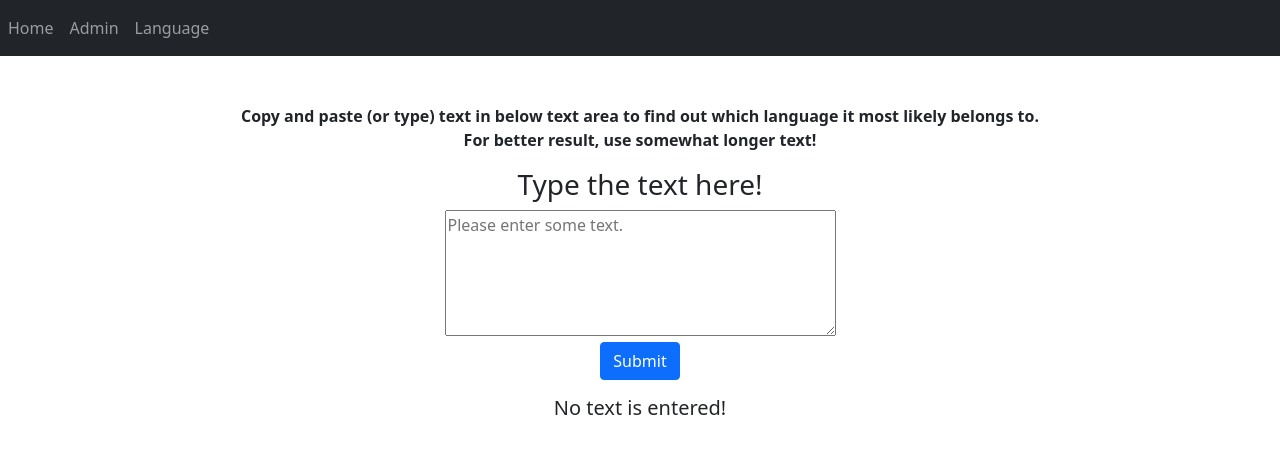
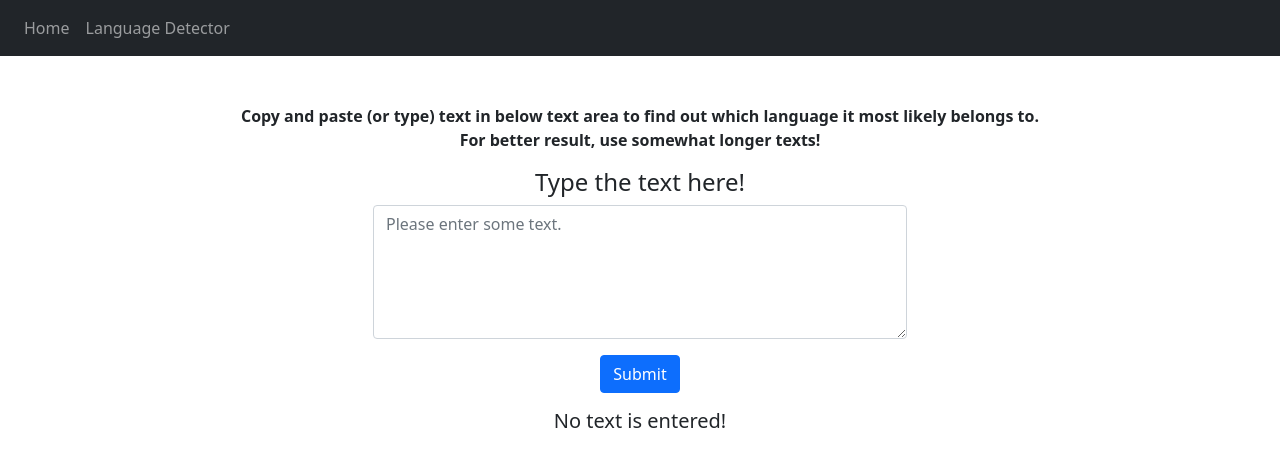
Before and after one commit to Hari31416/mywebsite, a Django app: page /language/ in a window 1280 px wide. Shown: the top 467 px of the page. Run offline with Django 4.2, Linux system fonts and the light colour scheme.

Commit message:
Fixing some problems

```diff
--- a/templates/home.html
+++ b/templates/home.html
@@ -6,4 +6,5 @@
 {% block body_block %}
 <h2 class='text-center'>This the main page</h2>
 <h3 class="text-center">For now, it's empty. Sorry!</h3>
+<h4 class="text-center">Click on options to try some app(s).</h4>
 {% endblock %}
--- a/templates/language/base.html
+++ b/templates/language/base.html
@@ -13,17 +13,14 @@
 
 <body>
     <nav class="navbar navbar-expand-lg navbar-dark bg-dark">
-        <button class="navbar-toggler" type="button" data-toggle="collapse" data-target="#navbarNavDropdown"></button>
-
         <button class="navbar-toggler" type="button" data-toggle="collapse" data-target="#navbarNavDropdown"
             aria-controls="navbarNavDropdown" aria-expanded="false" aria-label="Toggle navigation">
             <span class="navbar-toggler-icon"></span>
         </button>
-        <div class="collapse navbar-collapse" id="navbarNavDropdown">
+        <div class="collapse navbar-collapse px-3" id="navbarNavDropdown">
             <ul class="navbar-nav">
                 <li class="nav-item"><a class="nav-link" href="{% url 'index' %}">Home</a></li>
-                <li class="nav-item"><a class="nav-link" href="{% url 'admin:index' %}">Admin</a></li>
-                <li class="nav-item"><a class="nav-link" href="{% url 'language:index' %}">Language</a></li>
+                <li class="nav-item"><a class="nav-link" href="{% url 'language:index' %}">Language Detector</a></li>
 
             </ul>
         </div>
--- a/templates/language/index.html
+++ b/templates/language/index.html
@@ -1,27 +1,28 @@
 <!DOCTYPE html>
 {% extends "language/base.html" %}
 {% block title_block %}
-<title>Result</title>
+<title>Language Detector</title>
 {% endblock %}
 {% block body_block %}
 <div class="container">
     <div class="row">
         <p class="text-center"><b>Copy and paste (or type) text in below text area to find out which language it most
                 likely belongs to. <br>
-                For better result, use somewhat longer text!</b> </p>
+                For better result, use somewhat longer texts!</b> </p>
     </div>
     <div class="row">
         <div class="col-md-6 offset-md-3 col-8 offset-2 text-center">
-            <h3>
+            <h4>
                 Type the text here!
-            </h3>
+            </h4>
 
             <form action="{% url 'language:index' %}" method="post">
                 {% csrf_token %}
                 <div class="form-group">
-                    <textarea name="text" id="text" cols="40" rows="5" placeholder="{{ text }}"></textarea>
+                    <textarea class="form-control" name="text" id="text" cols="30" rows="5"
+                        placeholder="{{ text }}"></textarea>
                 </div>
-                <button type="submit" class="btn btn-primary">Submit</button>
+                <button type="submit" class="btn btn-primary mt-3">Submit</button>
             </form>
             <div class="result pt-3">
                 {% if not error %}
```
